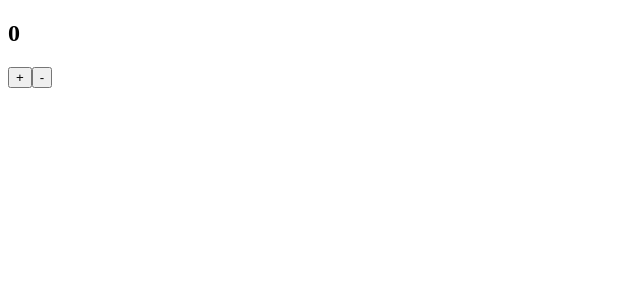
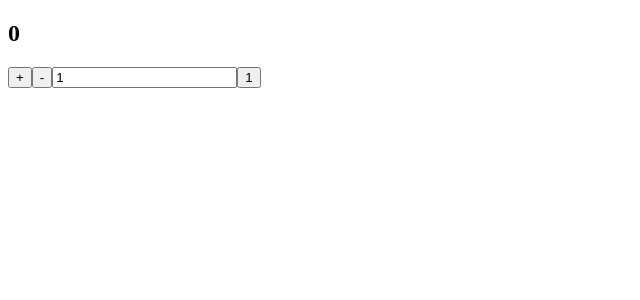
Before and after one commit to aqorbani/redux-toolkit, a React (Create React App) app: page / in a window 1280 px wide. Shown: the top 300 px of the page, without its empty margins (0-640 px from the left). Built offline with nearby package versions, Linux system fonts and the light colour scheme.

Commit message:
dynamic number to increment

```diff
--- a/src/components/Counter.js
+++ b/src/components/Counter.js
@@ -1,14 +1,16 @@
-import React from "react";
+import React, { useState } from "react";
 import { useDispatch, useSelector } from "react-redux";
 import {
   decrement,
   increment,
+  incrementByAmount,
   selectCounter,
 } from "../features/counter/counterSlice";
 
 const Counter = () => {
   const counter = useSelector(selectCounter);
   const dispatch = useDispatch();
+  const [count, setCount] = useState(1);
   return (
     <div>
       <h2>{counter}</h2>
@@ -27,6 +29,18 @@ const Counter = () => {
         >
           -
         </button>
+        <input
+          type="number"
+          value={count}
+          onChange={(e) => setCount(e.target.value)}
+        />
+        <button
+          onClick={() => {
+            dispatch(incrementByAmount(+count));
+          }}
+        >
+          {count}
+        </button>
       </div>
     </div>
   );
--- a/src/features/counter/counterSlice.js
+++ b/src/features/counter/counterSlice.js
@@ -14,9 +14,12 @@ const counterSlice = createSlice({
     decrement: (state) => {
       state.counterValue--;
     },
+    incrementByAmount: (state, action) => {
+      state.counterValue += action.payload;
+    },
   },
 });
 
 export default counterSlice.reducer;
-export const { increment, decrement } = counterSlice.actions;
+export const { increment, decrement, incrementByAmount } = counterSlice.actions;
 export const selectCounter = (store) => store.counter.counterValue;
```
